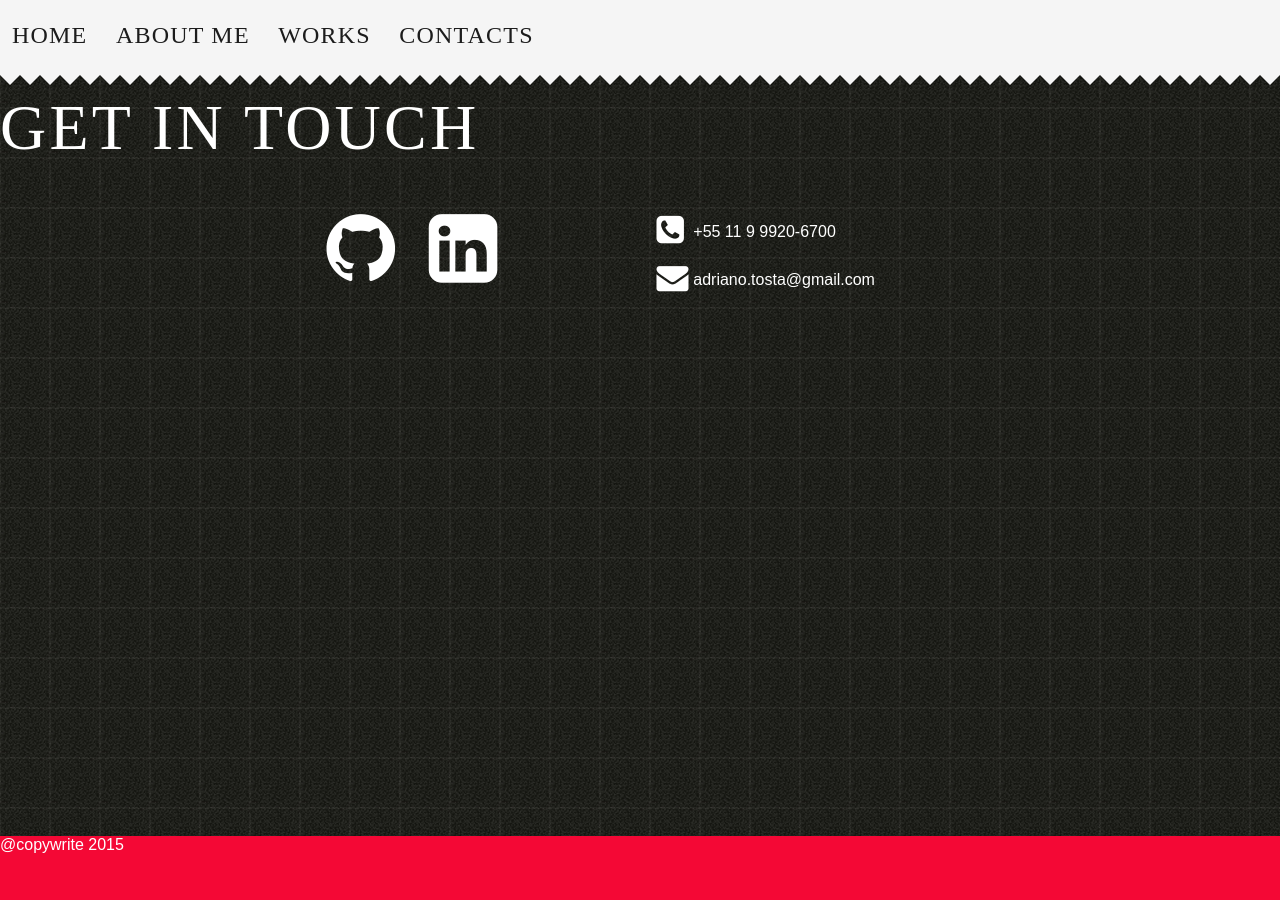
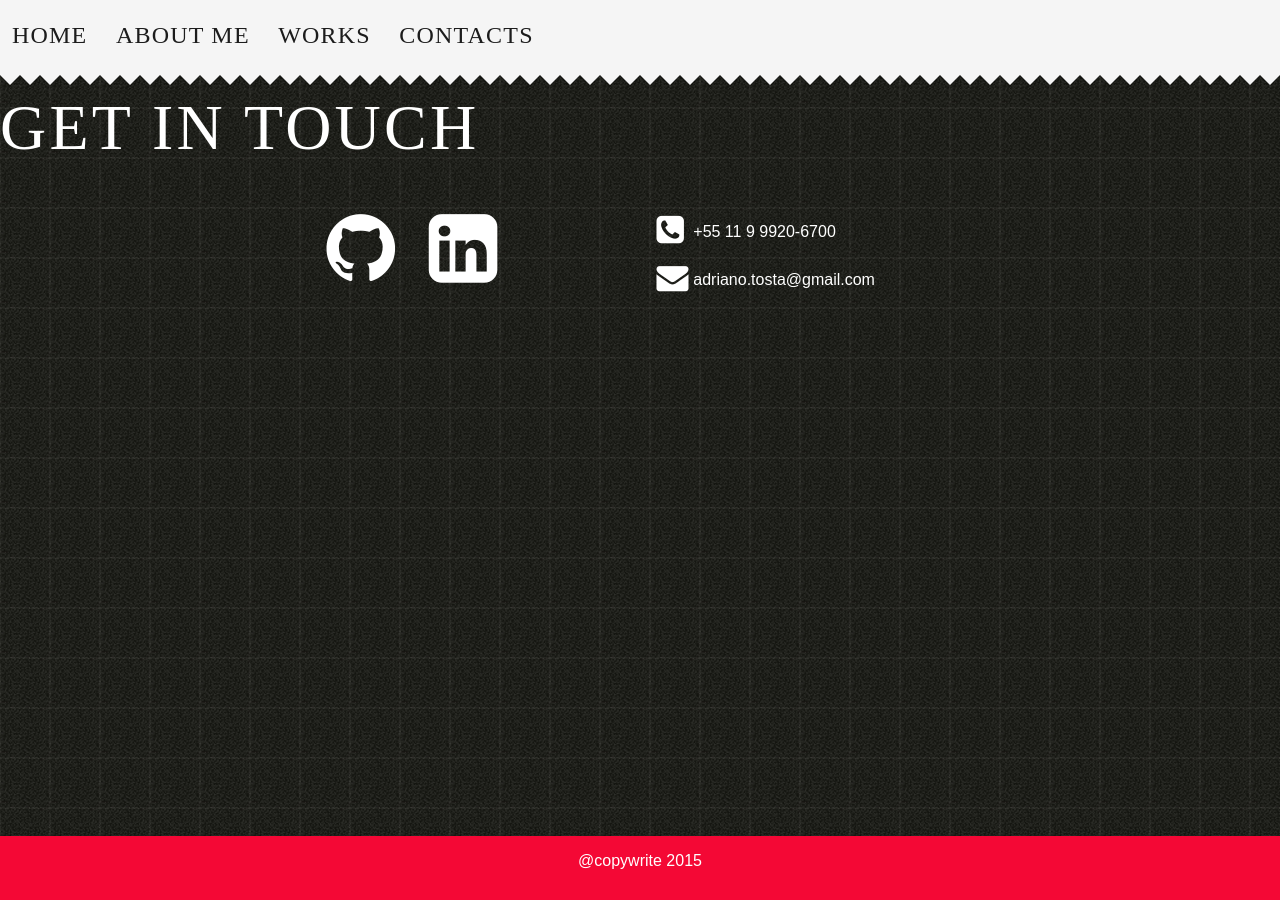
Before and after one commit to adrianotosta/portfolio, a Jekyll site: the page built from index.html, in a window 1280 px wide and 900 px high, scrolled down 2742 px. Built offline with Jekyll 4.4.1, drawn with Linux system fonts in a browser that asks for light colours; some web fonts are replaced.

Commit message:
centralizing text into footer

```diff
--- a/_sass/_theme.scss
+++ b/_sass/_theme.scss
@@ -74,7 +74,9 @@ body{
                 background-color: $color-magenta;
                 bottom: 0;
                 height: 4em;
+                padding-top: 1em;
                 position: absolute;
+                text-align: center;
                 @include row();
             }
         }
```
